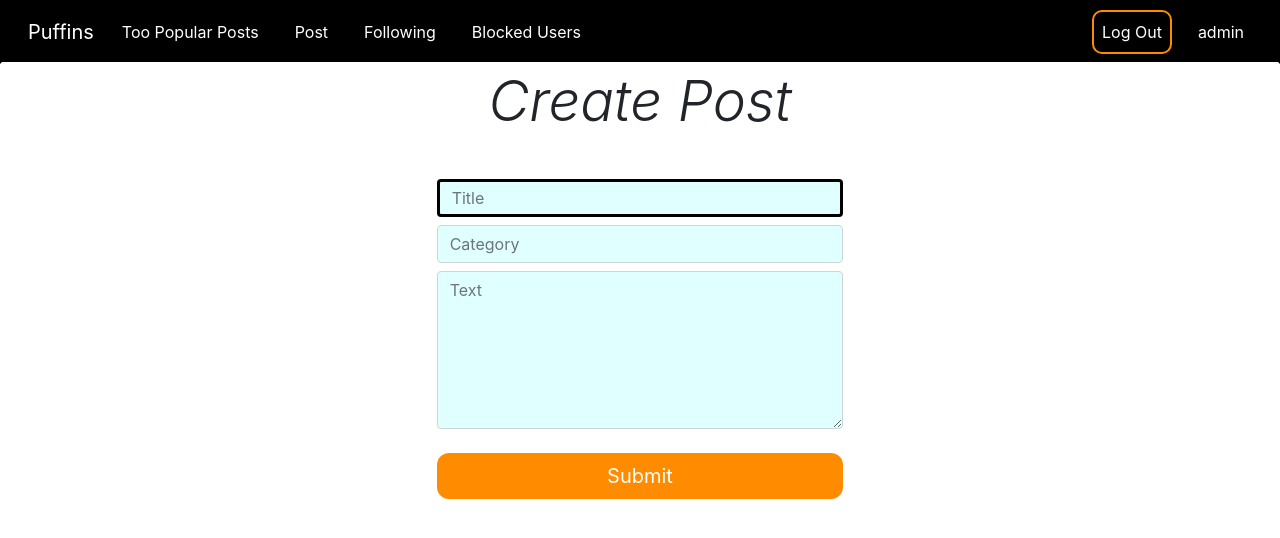
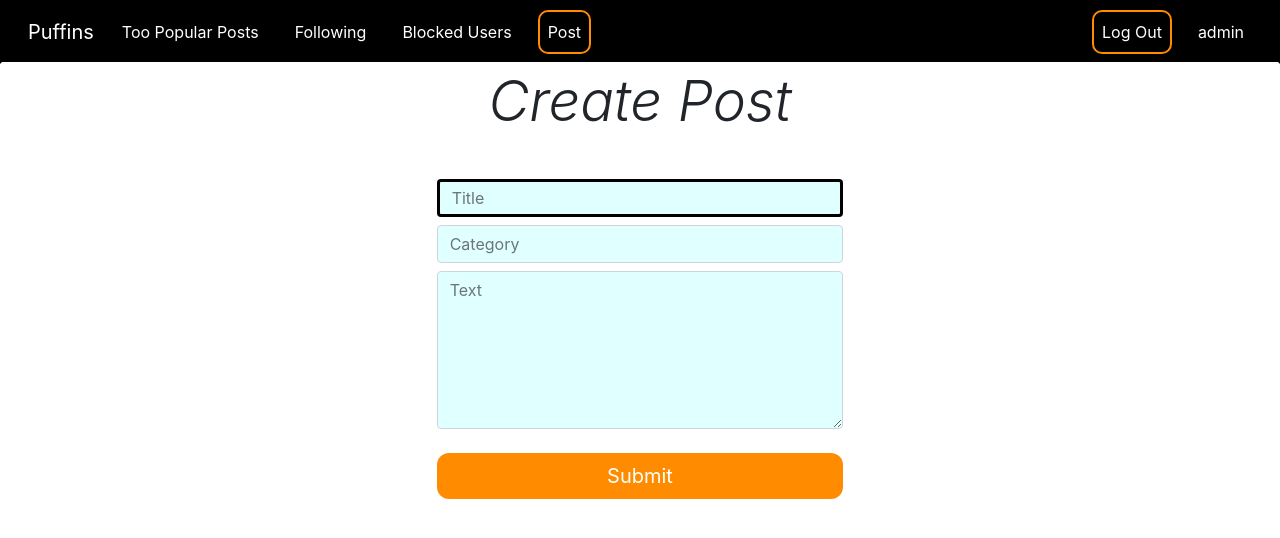
Before and after one commit to rloerke/Project-Puffins, a Flask app: page /post in a window 1280 px wide. Shown: the top 538 px of the page. Run offline with Flask 2, Linux system fonts and the light colour scheme; the visitor is signed in with stand-in values (Sample User, id 1); data comes from the database, SQL or seed files in the repository.

Commit message:
Make post button more prominent

```diff
--- a/static/style.css
+++ b/static/style.css
@@ -1,11 +1,12 @@
 /* Bootstrap Override CSS */
 
 /* Style for NavBar */
-#navbar, #navbar_out, #navbar_whole
+#navbar, #navbar_out, #navbar_whole, #navbar_post
                         { background-color: black; color: white; border: 2px solid black;}
-#navbar:hover, #navbar_out:hover
+#navbar:hover, #navbar_out:hover, #navbar_post:hover
                         { color: lightgray;}
-#navbar_out             { border-radius: 10px; border: 2px solid darkorange;}
+#navbar_out, #navbar_post
+                        { border-radius: 10px; border: 2px solid darkorange;}
 #navbar_whole           { border-bottom: 2px solid white;}
 
 /* Style for Posts */
--- a/templates/layout.html
+++ b/templates/layout.html
@@ -26,9 +26,9 @@
                 <li class="nav-item"><a href="/popular" class="nav-link mx-2" id="navbar">Too Popular Posts</a></li>
                 {% block filter %}{% endblock %}
                 {% if user %}
-                <li class="nav-item"><a href="/post" class="nav-link mx-2" id="navbar">Post</a></li>
                 <li class="nav-item"><a href="/following" class="nav-link mx-2" id="navbar">Following</a></li>
                 <li class="nav-item"><a href="/blocked" class="nav-link mx-2" id="navbar">Blocked Users</a></li>
+                <li class="nav-item"><a href="/post" class="nav-link mx-2" id="navbar_post">Post</a></li>
                 {% endif %}
             </ul>
             <ul class="navbar-nav">
```
